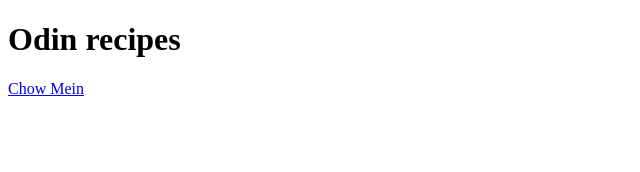
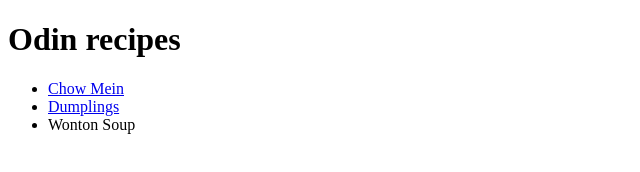
Before and after one commit to DakotaKraout/odin-recipes, a plain HTML site: page index.html in a window 1280 px wide. Shown: the whole page, without its empty margins (0-640 px from the left). Drawn offline with Linux system fonts and the light colour scheme.

Commit message:
Add links to recipes on index and add headings

```diff
--- a/index.html
+++ b/index.html
@@ -7,6 +7,10 @@
 
     <body>
         <h1>Odin recipes</h1>
-        <a href="./recipes/chow-mein.html">Chow Mein</a>
+        <ul>
+            <li><a href="./recipes/chow-mein.html">Chow Mein</a></li>
+            <li><a href="./recipes/dumplings.html">Dumplings</a></li>
+            <li><a href="./recipes/wonton-soup.html"></a>Wonton Soup</li>
+        </ul>
     </body>
 </html>
```
Also changed, not shown: recipes/dumplings.html (+2 -2 lines), recipes/wonton-soup.html (+2 -2 lines).
